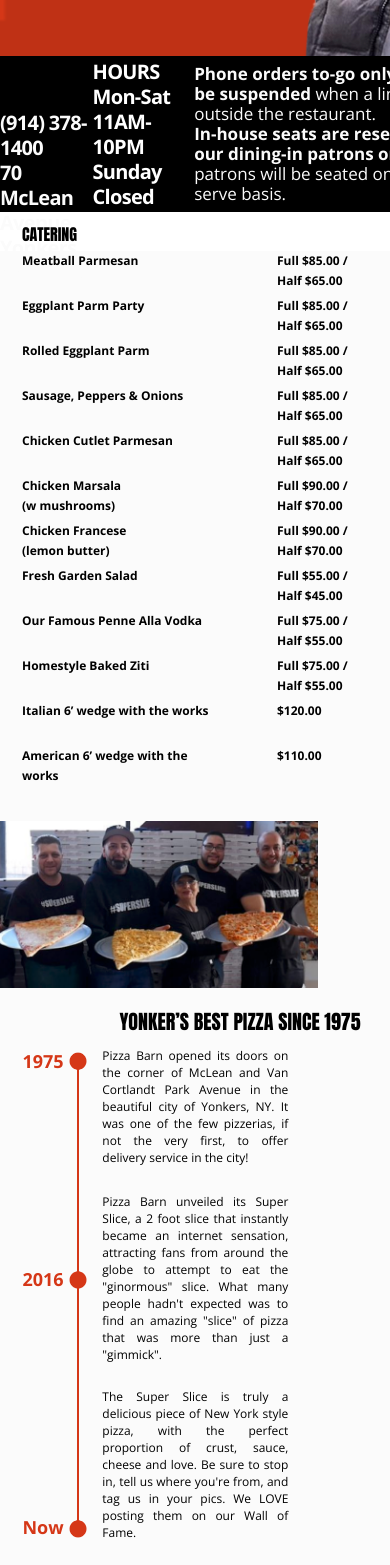
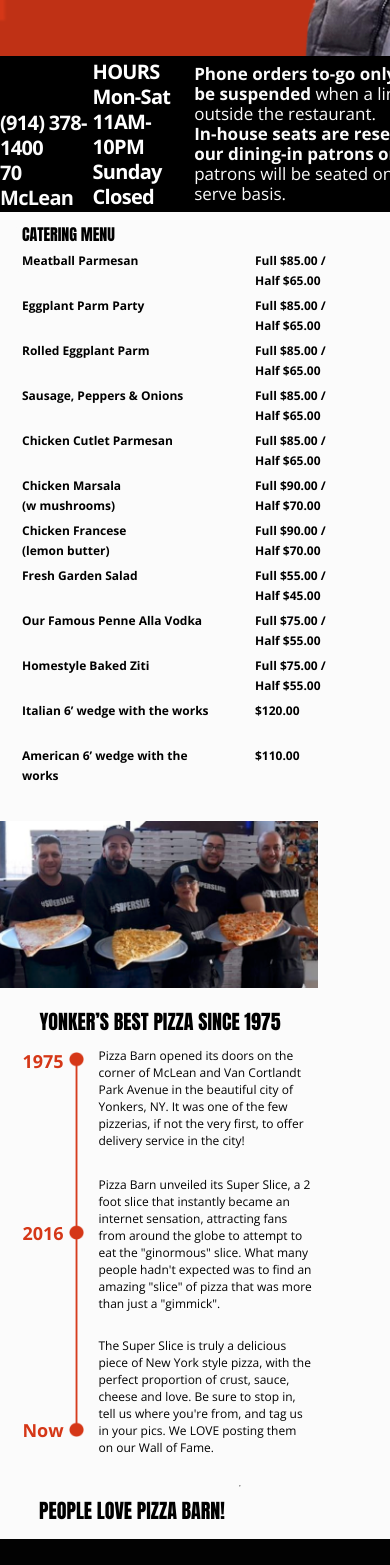
Before and after one commit to juniperalcorn/pizza-barn, a React (Create React App) app: page / in a window 390 px wide. Shown: the part 432-1997 px from the top of the page. Built offline with nearby package versions, Linux system fonts and the light colour scheme.

Commit message:
finish pull request without dropdown

```diff
--- a/src/components/caterHistoryNews/caterHistoryNews.css
+++ b/src/components/caterHistoryNews/caterHistoryNews.css
@@ -209,6 +209,9 @@
     margin-top: 56px;
     margin-bottom: 56px;
 }
+.line{
+    display: none;
+}
 .cHN-newsBlock-header{
     display: flex;
     align-self: center;
@@ -260,6 +263,9 @@
 
 @media screen and (max-width: 480px) and (min-width: 320px){
  /* CATERING */
+ .cHN-contain{
+     background-color: #FBFBFB;
+ }
 
  .cHN-caterBlock-personalize{
      display: none;
@@ -270,7 +276,7 @@
     font-weight: normal;
     display: grid;
     margin-left: 22px;
-    margin-top: 10px;
+    padding-top: 10px;
     margin-bottom: 5px;
  }
  .cHN-caterBlock-cater-title{
@@ -454,7 +460,7 @@
      color: #000000;
      padding-top: 0px;
      padding-left: 0;
-     margin-left: 22px;
+     margin-left: 0px;
 
  }
 
@@ -490,11 +496,12 @@
     color: #000000;
     padding-top: 22px;
     padding-bottom: 18px;
+    margin-left: 0;
 }
 .cHN-historyBlock-lineContain{
     display: flex;
     flex-direction: row;
-    height: 550px;
+    height: 425px;
     padding-top: 0;
     padding-bottom: 0;
 }
@@ -510,8 +517,8 @@
     padding-left: 22px;
 }
 #cHN-historyBlock-lineContain-years-2{
-    padding-top: 194px;
-    padding-bottom: 224px;
+    padding-top: 148px;
+    padding-bottom: 173px;
     /* margin-top: 20px; */
 }
 
@@ -523,15 +530,15 @@
     margin-left: 5px;
 }
 #mobileLine{
-    max-height: 486px;
+    max-height: 385px;
 }
 .cHN-historyBlock-lineContain-info{
-    width: 186px;
+    width: 215px;
     height: 486px;
     font-size: 12px;
     line-height: normal;
     letter-spacing: normal;
-    text-align: justify;
+    text-align: left;
     color: #000000;
     margin-left: 15px;
 }
@@ -542,6 +549,9 @@
 .cHN-newsBlock{
     margin: 0 auto;
 }
+.line{
+    display: block;
+}
 .cHN-newsBlock-header{
     display: block;
     width: 194px;
@@ -551,7 +561,7 @@
     color: #000000;
     /* margin-left: 22px;
     margin-top: 20px; */
-    margin: 0 auto;
+    margin: 0px 104px 20.3px -112px;
 }
 .cHN-newsBlock-linkContain{
     display: none;
--- a/src/components/caterHistoryNews/caterHistoryNews.js
+++ b/src/components/caterHistoryNews/caterHistoryNews.js
@@ -33,7 +33,7 @@
                         </div>
                     </div>
 
-                    <div className='cHN-caterBlock-cater-title-mobile'>CATERING</div>
+                    <div className='cHN-caterBlock-cater-title-mobile'>CATERING MENU</div>
                     <div className='cHN-caterBlock-cater'>
                         <div className='cHN-caterBlock-cater-title'>CATERING</div>
 
@@ -93,6 +93,7 @@
                 </div>
 
                 <div className='cHN-newsBlock' id="press">
+                <hr className='line'></hr>
                     <div className='cHN-newsBlock-header'>PEOPLE LOVE PIZZA BARN!</div>
                     <div className='cHN-newsBlock-linkContain'>
                         <div className='cHN-newsBlock-linkContain-link'><a href='#'><img id='foodNet' src={foodNet}></img></a></div>
```
